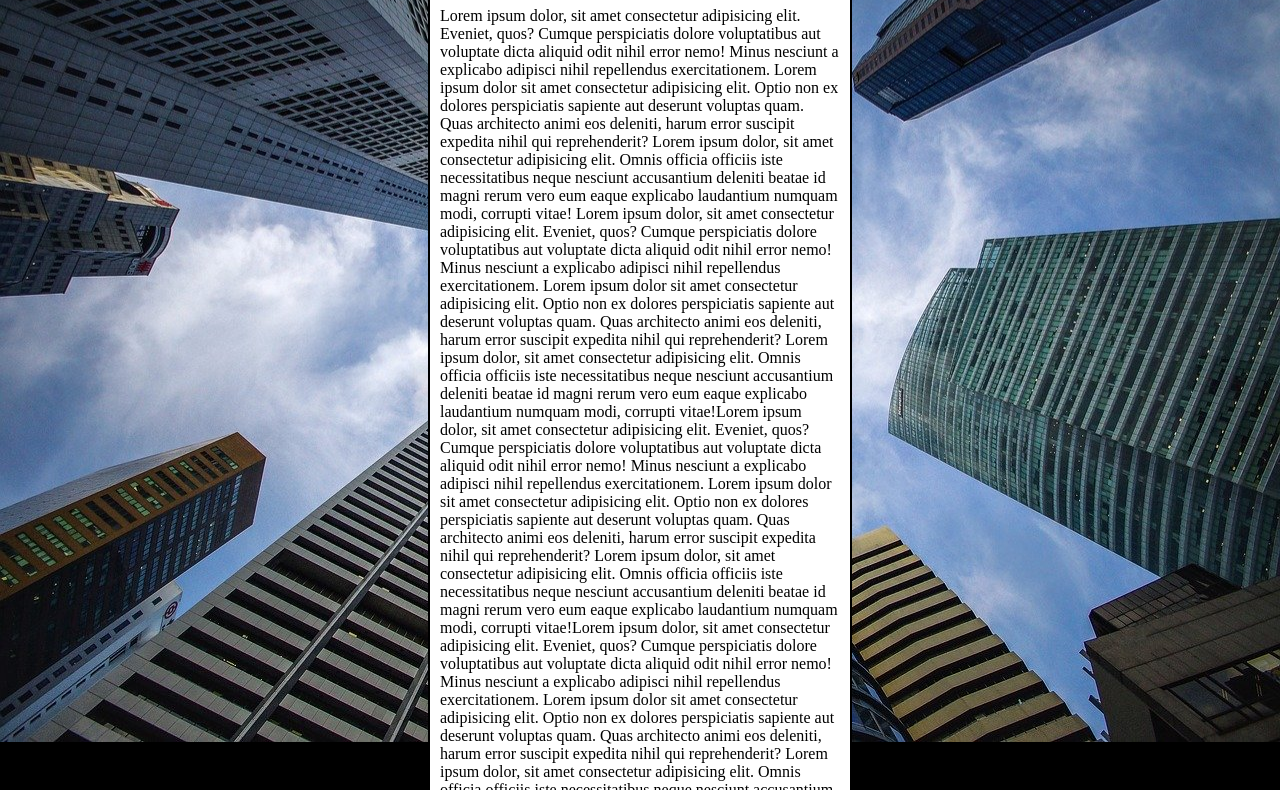
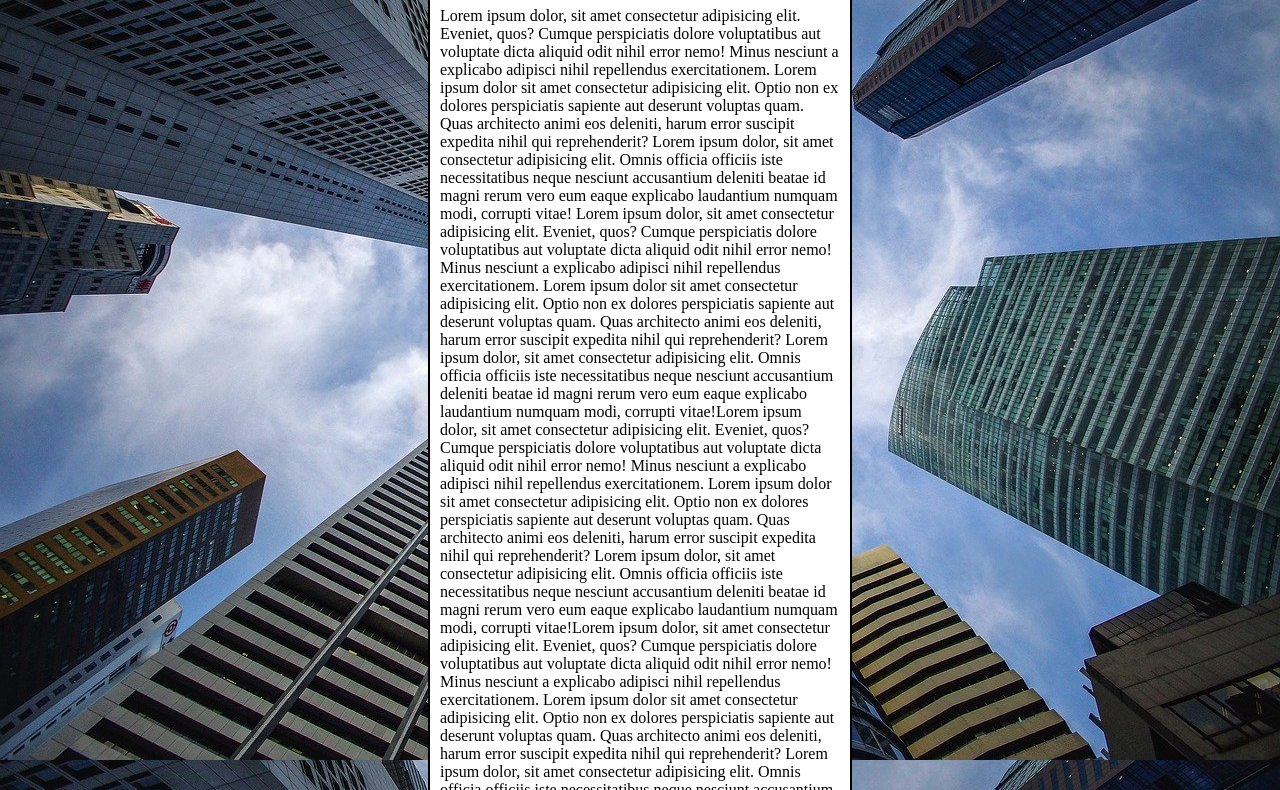
Before and after one commit to ArthurHermes/Html-Css, a plain HTML site: page Exercicios/Ex022/fundo006.html in a window 1280 px wide. Shown: the part 93-883 px from the top of the page. Drawn offline with Linux system fonts and the light colour scheme.

Commit message:
Update fundo006

```diff
--- a/Exercicios/Ex022/fundo006.html
+++ b/Exercicios/Ex022/fundo006.html
@@ -4,7 +4,7 @@
     <meta charset="UTF-8">
     <meta http-equiv="X-UA-Compatible" content="IE=edge">
     <meta name="viewport" content="width=device-width, initial-scale=1.0">
-    <title>Document</title>
+    <title>Fundo fixo de tela</title>
     <style>
         body{
             height: 100vh;
@@ -13,10 +13,12 @@
           background-position: center center;
           background-repeat: no-repeat;
           background-size: cover;
+          background-attachment: fixed;
+          background: black url(imagens/wallpaper002.jpg) center center no-repeat cover fixed;
         }
         main{
             background-color: white;
-            width: 400px;
+            max-width: 400px;
             padding: 10px;
             margin: auto;
             border: 2px solid rgb(0, 0, 0);
```
